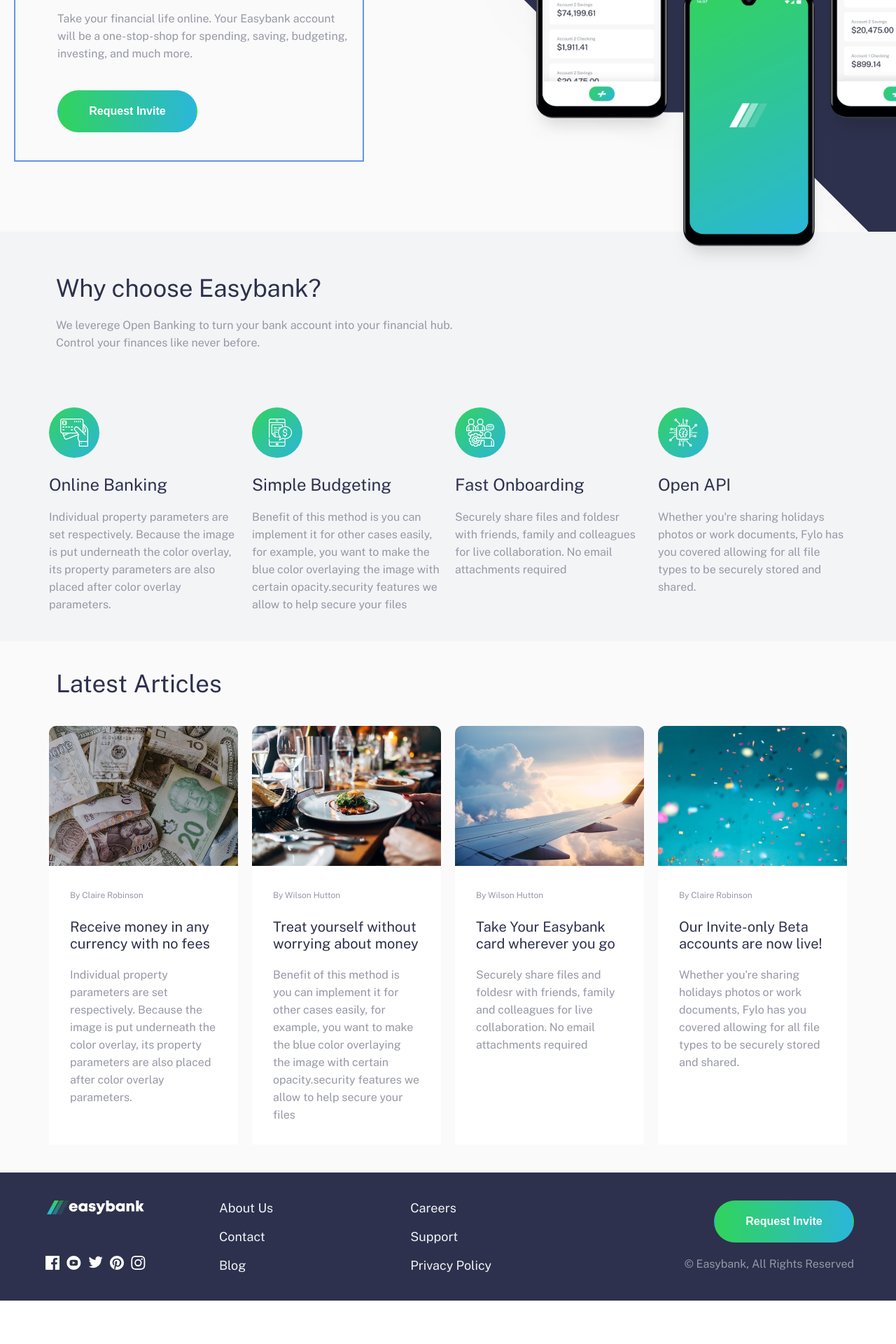
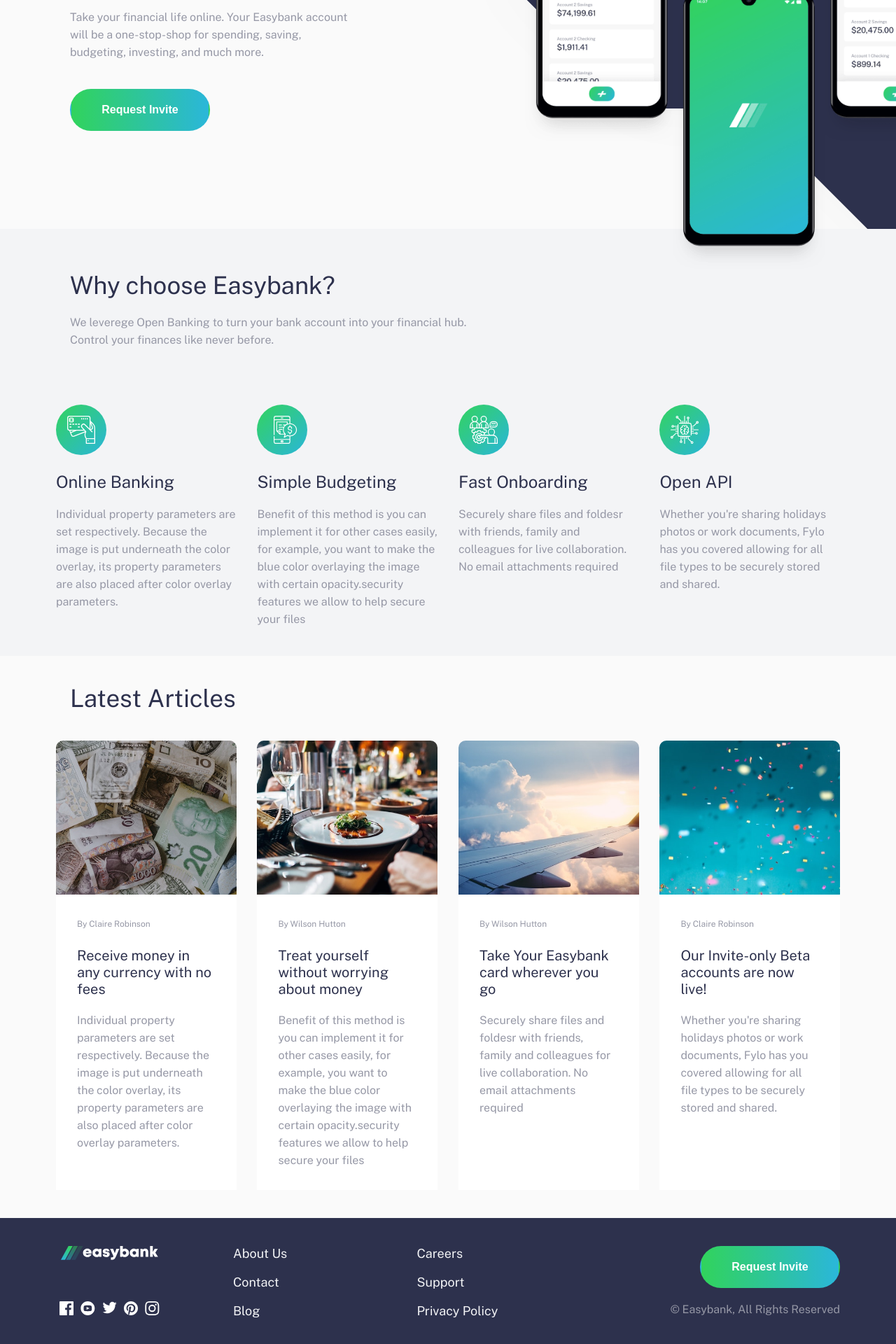
Before and after one commit to F-Agata/easybank, a React (Create React App) app: page / in a window 1280 px wide. Shown: the part 270-2190 px from the top of the page at 70% size. Before the commit the page ends 2128 px from the top, so only its background shows below. Built offline with nearby package versions, Linux system fonts and the light colour scheme.

Commit message:
wip menu hamburger

```diff
--- a/src/mainComponents/NavigationMain.js
+++ b/src/mainComponents/NavigationMain.js
@@ -13,10 +13,11 @@
 
 const NavigationMain = () => {
 
+    const [isOpen, setIsOpen] = useState(false);
+    const [iconMenu, setIconMenu] = useState(false)
+
     const m = useMediaQuery({query: '(min-width: 768px)' });
     const l = useMediaQuery({query: '(min-width: 992px)' });
-    const xl = useMediaQuery({query: '(min-width: 1224px)' });
-
 
 
     const menuItem = menuItems.map(item => (
@@ -25,7 +26,14 @@
             <a className={"navigation__link paragraphAll"} href={"#"}>{item}</a>
         </li>
 
-    ))
+    ));
+
+
+    const changeMenu = () => {
+        setIconMenu (!iconMenu);
+        setIsOpen (!isOpen);
+    }
+
 
 
     return (
@@ -35,19 +43,29 @@
             </div>
 
 
-            {m? null : <div className={"navigation__wrapIconNavigation"}>
-                <img className={"navigation__iconNavigation"} src={navigationOpen} alt={"logo"}/>
+
+            {m? null :
+                <div className={"navigation__wrapIconNavigation"}>
+                 <img
+                    className={"navigation__iconNavigation"}
+                    onClick={changeMenu}
+                    src={iconMenu ? navigationClose : navigationOpen}
+                    alt={"menu"}
+                 />
             </div>}
 
+            {isOpen ?
+                <div className={"navigation__wrapNavigation"}>
+                    <nav className={"navigation__navigation"}>
+                        <ul className={"navigation__ul"}>
+                            {menuItem}
+                        </ul>
+                    </nav>
+                </div>
+                : null
+            }
 
 
-            {/*<div className={"navigation__wrapNavigation"}>*/}
-            {/*    <nav className={"navigation__navigation"}>*/}
-            {/*        <ul className={"navigation__ul"}>*/}
-            {/*            {menuItem}*/}
-            {/*        </ul>*/}
-            {/*    </nav>*/}
-            {/*</div>*/}
 
             {m &&
 
--- a/src/scss/_Footer.scss
+++ b/src/scss/_Footer.scss
@@ -19,7 +19,7 @@
         max-width: 1440px;
         flex-direction: row;
         flex-wrap: wrap;
-        padding: 40px 60px;
+        padding: 40px 80px;
         //border: hotpink 2px solid;
     }
 }
--- a/src/scss/_Header.scss
+++ b/src/scss/_Header.scss
@@ -81,7 +81,7 @@
 margin: 20px;
 
     max-width: 500px;
-    border: cornflowerblue solid 2px;
+    //border: cornflowerblue solid 2px;
     align-self: center;
 
 
@@ -89,7 +89,7 @@
         align-self: flex-start;
         width: 100%;
         flex-grow: 1;
-        padding-left: 60px;
+        padding-left: 80px;
         margin-top: 120px;
         margin-bottom: 100px;
         padding-right: 10px;
--- a/src/scss/_LatestArticles.scss
+++ b/src/scss/_LatestArticles.scss
@@ -16,10 +16,12 @@
 
 
     @media (min-width: 992px) {
-        max-width: 1440px;}
+        max-width: 1440px;
     flex-direction: row;
     flex-wrap: wrap;
-    padding: 0px 60px;
+    padding: 0px 80px;
+    justify-content: space-between;
+    }
 
 }
 
@@ -55,11 +57,11 @@
     border-top-right-radius: 10px;
 
     @media (min-width: 992px) {
-        width: 20%;
-        flex-grow: 1;
+        width: 23%;
+
         text-align: left;
         align-self: stretch;
-        margin: 40px 10px ;
+        margin: 40px 0px ;
         padding-bottom: 20px;
 
 
@@ -79,7 +81,7 @@
     border-top-right-radius: 10px;
 
     @media (min-width: 992px) {
-        height: 200px;
+        height: 220px;
     }
 
 
--- a/src/scss/_NavigationMain.scss
+++ b/src/scss/_NavigationMain.scss
@@ -57,8 +57,19 @@
 }
 
 .navigation__wrapNavigation {
+  border: green 2px solid;
+
+  position: fixed;
+  top: 80px;
+
+
+  width: 360px;
+  background-color: white;
+
+
+
   @media (min-width: 768px) {
-  //border: green 2px solid;
+
   flex-grow: 1;
 }}
 
--- a/src/scss/_WhyChoose.scss
+++ b/src/scss/_WhyChoose.scss
@@ -11,16 +11,18 @@
 
     display: flex;
     flex-direction: column;
+
     align-content: center;
     justify-content: center;
 
 
     @media (min-width: 992px) {
-        max-width: 1440px;}
-    flex-direction: row;
-    flex-wrap: wrap;
-    padding: 0px 60px;
-
+        max-width: 1440px;
+        flex-direction: row;
+        flex-wrap: wrap;
+        padding: 0px 80px;
+        justify-content: space-between;
+    }
 }
 
 .whyChoose__text{
@@ -28,6 +30,7 @@
     max-width: 500px;
     //border: olivedrab solid 2px;
     align-self: center;
+    justify-self: center;
 
     @media (min-width: 992px) {
         max-width: 1440px;
@@ -57,13 +60,15 @@
     max-width: 500px;
     //border: cornflowerblue solid 2px;
     align-self: center;
+    justify-self: center;
 
     @media (min-width: 992px) {
-        width: 22%;
-        flex-grow: 1;
+        width: 23%;
+        //flex-grow: 1;
         text-align: left;
-        align-self: flex-start;
-        margin: 40px 10px;
+        align-self: stretch;
+        margin: 40px 0px;
+
 
     }
 }
```
